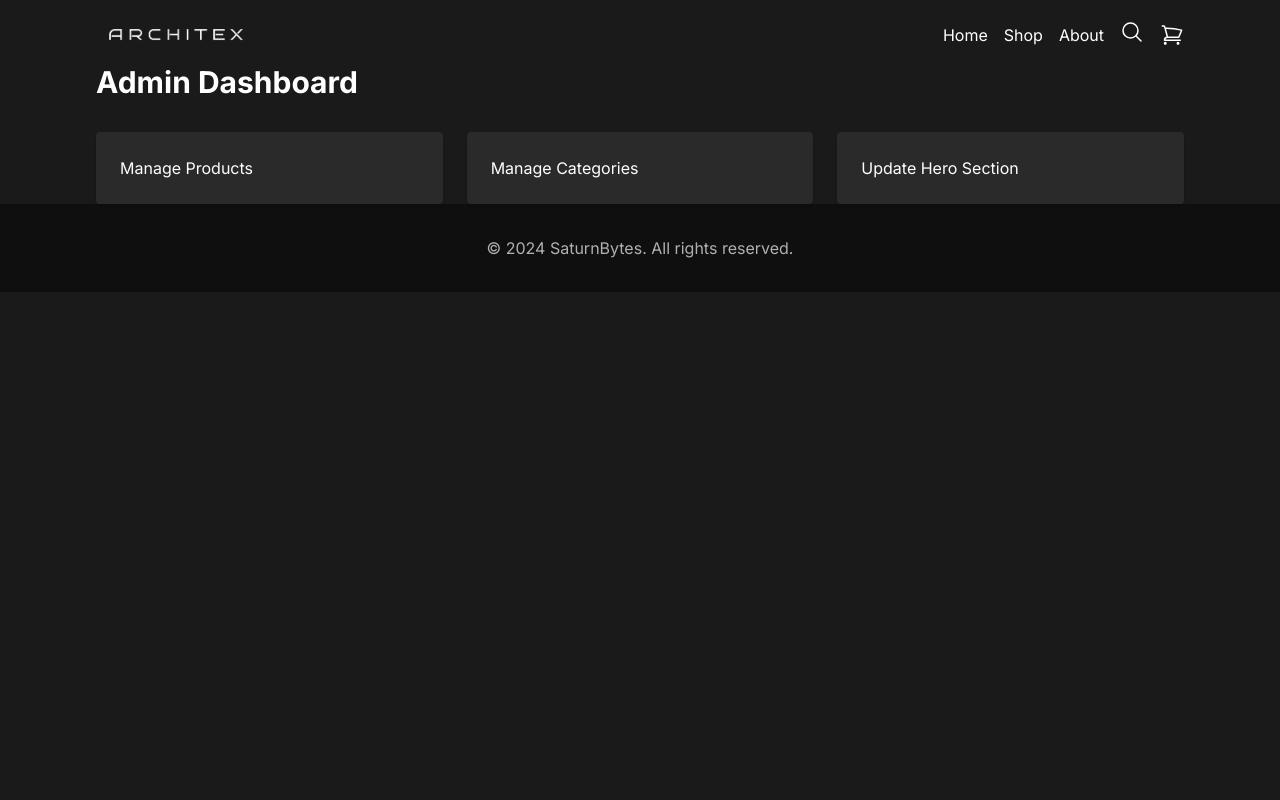
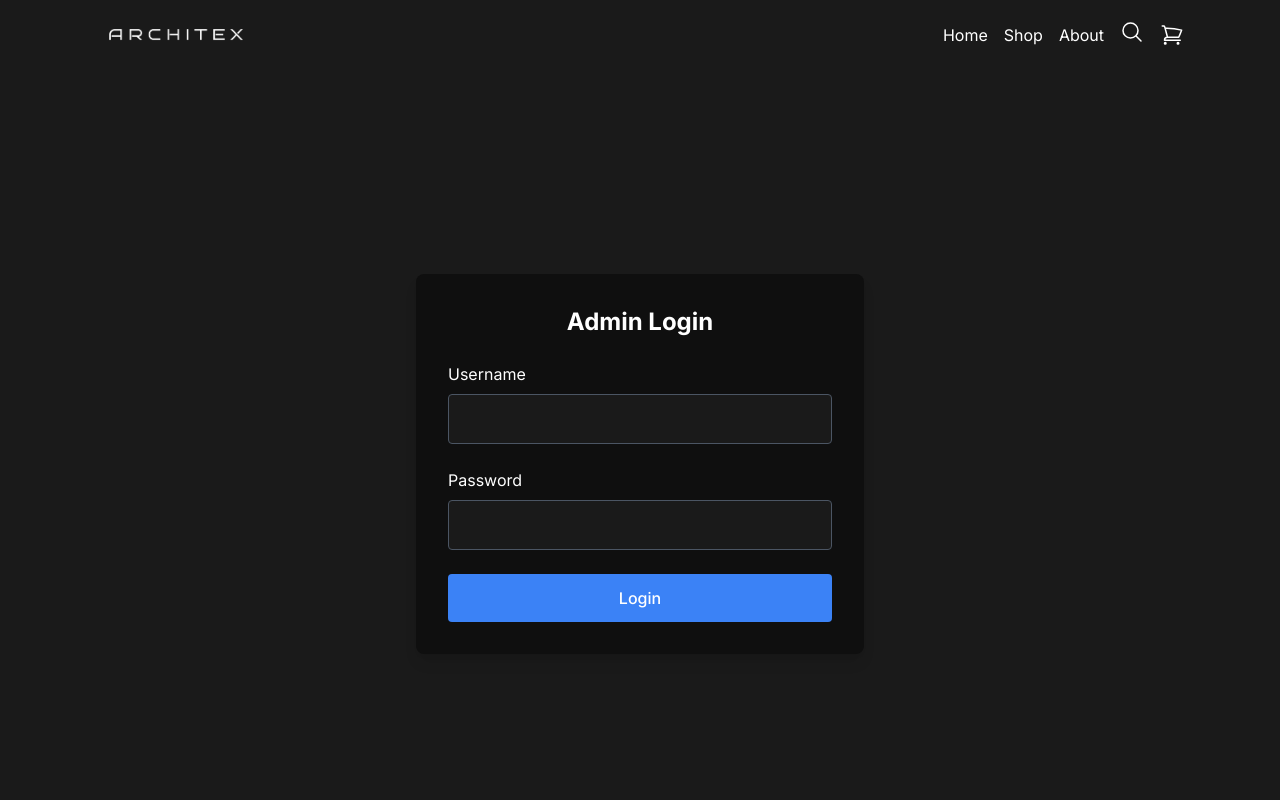
Before and after one commit to IbtehazC/ecommerce-site, a Next.js app: page /admin in a window 1280 px wide. Shown: the top 800 px of the page. Built offline with nearby package versions, Linux system fonts and the light colour scheme.

Commit message:
admin panel update

```diff
--- /dev/null
+++ b/app/admin/layout.tsx
@@ -0,0 +1,13 @@
+import AdminAuthWrapper from '@/components/AdminAuthWrapper';
+
+export default function AdminLayout({
+  children,
+}: {
+  children: React.ReactNode;
+}) {
+  return (
+    <AdminAuthWrapper>
+      {children}
+    </AdminAuthWrapper>
+  );
+}
--- a/app/admin/page.tsx
+++ b/app/admin/page.tsx
@@ -1,28 +1,64 @@
-import Link from "next/link";
+'use client'
+
+import Link from 'next/link';
+import AdminNav from '@/components/AdminNav';
 
 export default function AdminDashboard() {
+  const handleLogout = () => {
+    localStorage.removeItem('adminAuthenticated');
+    window.location.reload();
+  };
+
   return (
-    <div>
-      <h1 className="text-3xl font-bold mb-8">Admin Dashboard</h1>
-      <div className="grid grid-cols-1 sm:grid-cols-2 lg:grid-cols-3 gap-6">
+    <div className="bg-primary min-h-screen">
+      <AdminNav />
+      <div className="container mx-auto px-4 sm:px-6 lg:px-8 py-4 sm:py-8">
+        <div className="flex flex-col sm:flex-row sm:justify-between sm:items-center mb-6 sm:mb-8 gap-4">
+          <h1 className="text-2xl sm:text-3xl font-bold text-text-primary text-center sm:text-left">
+            Admin Dashboard
+          </h1>
+          <button
+            onClick={handleLogout}
+            className="bg-red-500 text-white px-4 py-2 rounded hover:bg-red-600 transition duration-300 text-sm sm:text-base self-center sm:self-auto"
+          >
+            Logout
+          </button>
+        </div>
+        <div className="grid grid-cols-1 sm:grid-cols-2 lg:grid-cols-3 gap-4 sm:gap-6">
           <Link
             href="/admin/products"
-          className="p-6 bg-primary-light shadow rounded"
+            className="p-4 sm:p-6 bg-card-bg shadow rounded hover:shadow-lg transition-shadow"
           >
+            <h2 className="text-lg sm:text-xl font-semibold text-text-primary">
               Manage Products
+            </h2>
+            <p className="text-text-secondary mt-2 text-sm sm:text-base">
+              Add, edit, and delete products
+            </p>
           </Link>
           <Link
             href="/admin/categories"
-          className="p-6 bg-primary-light shadow rounded"
+            className="p-4 sm:p-6 bg-card-bg shadow rounded hover:shadow-lg transition-shadow"
           >
+            <h2 className="text-lg sm:text-xl font-semibold text-text-primary">
               Manage Categories
+            </h2>
+            <p className="text-text-secondary mt-2 text-sm sm:text-base">
+              Add, edit, and delete categories
+            </p>
           </Link>
           <Link
             href="/admin/hero"
-          className="p-6 bg-primary-light shadow rounded"
+            className="p-4 sm:p-6 bg-card-bg shadow rounded hover:shadow-lg transition-shadow col-span-1 sm:col-span-2 lg:col-span-1"
           >
+            <h2 className="text-lg sm:text-xl font-semibold text-text-primary">
               Update Hero Section
+            </h2>
+            <p className="text-text-secondary mt-2 text-sm sm:text-base">
+              Update hero content and image
+            </p>
           </Link>
+        </div>
       </div>
     </div>
   );
--- /dev/null
+++ b/components/AdminAuthWrapper.tsx
@@ -0,0 +1,39 @@
+'use client'
+
+import { useState, useEffect } from 'react';
+import AdminLogin from './AdminLogin';
+
+interface AdminAuthWrapperProps {
+  children: React.ReactNode;
+}
+
+export default function AdminAuthWrapper({ children }: AdminAuthWrapperProps) {
+  const [isAuthenticated, setIsAuthenticated] = useState(false);
+  const [isLoading, setIsLoading] = useState(true);
+
+  useEffect(() => {
+    const checkAuth = () => {
+      const authenticated = localStorage.getItem('adminAuthenticated');
+      setIsAuthenticated(authenticated === 'true');
+      setIsLoading(false);
+    };
+
+    checkAuth();
+  }, []);
+
+  if (isLoading) {
+    return (
+      <div className="min-h-screen bg-primary flex items-center justify-center px-4">
+        <div className="text-text-primary text-center">
+          <div className="text-base sm:text-lg">Loading...</div>
+        </div>
+      </div>
+    );
+  }
+
+  if (!isAuthenticated) {
+    return <AdminLogin onLogin={() => setIsAuthenticated(true)} />;
+  }
+
+  return <>{children}</>;
+}
--- /dev/null
+++ b/components/AdminLogin.tsx
@@ -0,0 +1,79 @@
+'use client'
+
+import { useState } from 'react';
+
+interface AdminLoginProps {
+  onLogin: () => void;
+}
+
+export default function AdminLogin({ onLogin }: AdminLoginProps) {
+  const [username, setUsername] = useState('');
+  const [password, setPassword] = useState('');
+  const [error, setError] = useState('');
+
+  const handleSubmit = (e: React.FormEvent) => {
+    e.preventDefault();
+
+    if (username === 'admin' && password === 'admin') {
+      localStorage.setItem('adminAuthenticated', 'true');
+      onLogin();
+    } else {
+      setError('Invalid username or password');
+    }
+  };
+
+  return (
+    <div className="min-h-screen bg-primary flex items-center justify-center px-4 sm:px-6 lg:px-8">
+      <div className="bg-card-bg p-6 sm:p-8 rounded-lg shadow-lg w-full max-w-sm sm:max-w-md">
+        <h2 className="text-xl sm:text-2xl font-bold text-text-primary mb-4 sm:mb-6 text-center">
+          Admin Login
+        </h2>
+
+        {error && (
+          <div className="bg-red-500 text-white p-3 rounded mb-4 text-center text-sm sm:text-base">
+            {error}
+          </div>
+        )}
+
+        <form onSubmit={handleSubmit} className="space-y-4 sm:space-y-6">
+          <div>
+            <label htmlFor="username" className="block text-text-primary mb-2 text-sm sm:text-base">
+              Username
+            </label>
+            <input
+              type="text"
+              id="username"
+              value={username}
+              onChange={(e) => setUsername(e.target.value)}
+              className="w-full px-3 py-2 sm:py-3 bg-primary text-text-primary border border-gray-600 rounded focus:outline-none focus:ring-2 focus:ring-blue-500 text-sm sm:text-base"
+              required
+              autoComplete="username"
+            />
+          </div>
+
+          <div>
+            <label htmlFor="password" className="block text-text-primary mb-2 text-sm sm:text-base">
+              Password
+            </label>
+            <input
+              type="password"
+              id="password"
+              value={password}
+              onChange={(e) => setPassword(e.target.value)}
+              className="w-full px-3 py-2 sm:py-3 bg-primary text-text-primary border border-gray-600 rounded focus:outline-none focus:ring-2 focus:ring-blue-500 text-sm sm:text-base"
+              required
+              autoComplete="current-password"
+            />
+          </div>
+
+          <button
+            type="submit"
+            className="w-full bg-blue-500 text-white py-2 sm:py-3 px-4 rounded hover:bg-blue-600 transition duration-300 text-sm sm:text-base font-medium"
+          >
+            Login
+          </button>
+        </form>
+      </div>
+    </div>
+  );
+}
--- a/components/AdminNav.tsx
+++ b/components/AdminNav.tsx
@@ -1,35 +1,72 @@
+'use client'
+
 import Link from 'next/link';
+import { useState } from 'react';
+import { Bars3Icon, XMarkIcon } from '@heroicons/react/24/outline';
 
 export default function AdminNav() {
+  const [isMobileMenuOpen, setIsMobileMenuOpen] = useState(false);
+
+  const navItems = [
+    { href: '/admin', label: 'Dashboard' },
+    { href: '/admin/products', label: 'Products' },
+    { href: '/admin/categories', label: 'Categories' },
+    { href: '/admin/hero', label: 'Hero Section' },
+    { href: '/admin/latest-products', label: 'Latest Products' },
+  ];
+
   return (
-    <nav className="bg-primary-light text-text-primary p-4">
-      <ul className="flex space-x-4">
-        <li>
-          <Link href="/admin" className="hover:text-text-secondary">
-            Dashboard
-          </Link>
-        </li>
-        <li>
-          <Link href="/admin/products" className="hover:text-text-secondary">
-            Products
-          </Link>
-        </li>
-        <li>
-          <Link href="/admin/categories" className="hover:text-text-secondary">
-            Categories
-          </Link>
-        </li>
-        <li>
-          <Link href="/admin/hero" className="hover:text-text-secondary">
-            Hero Section
-          </Link>
-        </li>
-        <li>
-          <Link href="/admin/latest-products" className="hover:text-text-secondary">
-            Latest Products
-          </Link>
-        </li>
-      </ul>
+    <nav className="bg-primary-light text-text-primary">
+      <div className="container mx-auto px-4">
+        {/* Desktop Navigation */}
+        <ul className="hidden md:flex space-x-6 py-4">
+          {navItems.map((item) => (
+            <li key={item.href}>
+              <Link
+                href={item.href}
+                className="hover:text-text-secondary transition duration-300 text-sm lg:text-base"
+              >
+                {item.label}
+              </Link>
+            </li>
+          ))}
+        </ul>
+
+        {/* Mobile Navigation Header */}
+        <div className="md:hidden flex justify-between items-center py-4">
+          <span className="text-lg font-semibold">Admin Panel</span>
+          <button
+            onClick={() => setIsMobileMenuOpen(!isMobileMenuOpen)}
+            className="text-text-primary hover:text-text-secondary transition duration-300"
+            aria-label="Toggle mobile menu"
+          >
+            {isMobileMenuOpen ? (
+              <XMarkIcon className="h-6 w-6" />
+            ) : (
+              <Bars3Icon className="h-6 w-6" />
+            )}
+          </button>
+        </div>
+
+        {/* Mobile Navigation Menu */}
+        {isMobileMenuOpen && (
+          <div className="md:hidden border-t border-gray-700">
+            <ul className="py-2 space-y-1">
+              {navItems.map((item) => (
+                <li key={item.href}>
+                  <Link
+                    href={item.href}
+                    className="block px-4 py-3 hover:bg-primary hover:text-text-secondary transition duration-300"
+                    onClick={() => setIsMobileMenuOpen(false)}
+                  >
+                    {item.label}
+                  </Link>
+                </li>
+              ))}
+            </ul>
+          </div>
+        )}
+      </div>
     </nav>
   );
 }
```
Lines whose indentation alone changed are shown as unchanged.
